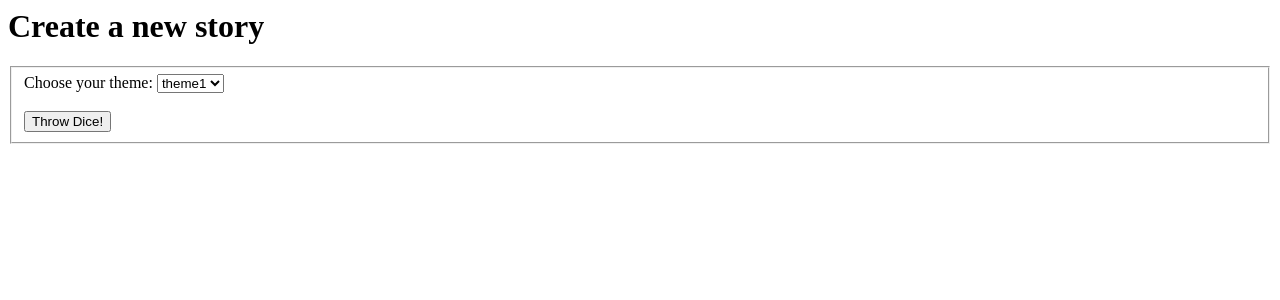
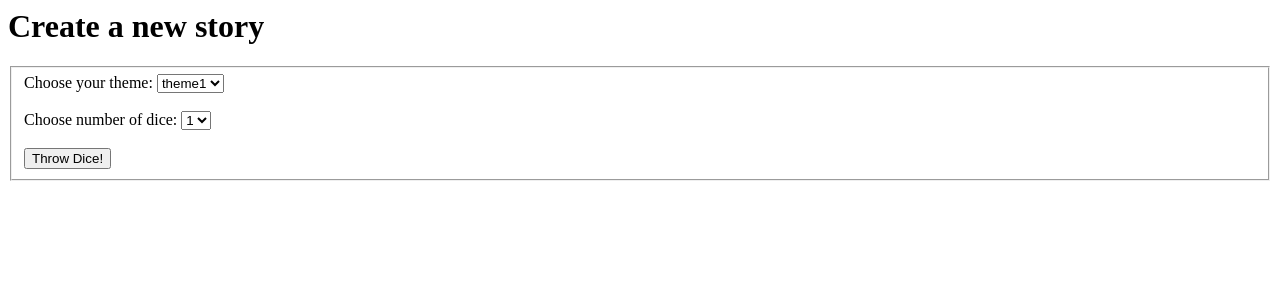
Before and after one commit to sduoase/STAR_DICES, a Flask app: page /stories/new_story in a window 1280 px wide. Shown: the top 300 px of the page. Run offline with Flask 2, Linux system fonts and the light colour scheme; a user stored in the database is signed in; data comes from the database, SQL or seed files in the repository.

Commit message:
Implemented choose number of dice in story

```diff
--- a/monolith/templates/new_story.html
+++ b/monolith/templates/new_story.html
@@ -11,6 +11,14 @@
         {% endfor %}
       </select>
       <br><br>
+      Choose number of dice:
+      <select name="dice_number">
+        <option value="1">1</option>
+        <option value="2">2</option>
+        <option value="3">3</option>
+        <option value="4">4</option>
+      </select>
+      <br><br>
       <button type="submit"> Throw Dice! </button>
     </fieldset>
   </form>
--- a/monolith/views/stories.py
+++ b/monolith/views/stories.py
@@ -161,7 +161,7 @@ def new_stories():
             return redirect("../write_story/"+str(stry.id), code=302)
 
         dice_set = retrieve_dice_set(request.form["theme"])
-        face_set = dice_set.throw()
+        face_set = dice_set.throw()[:int(request.form["dice_number"])]
         new_story = Story()
         new_story.author_id = current_user.id
         new_story.theme = request.form["theme"]
```
